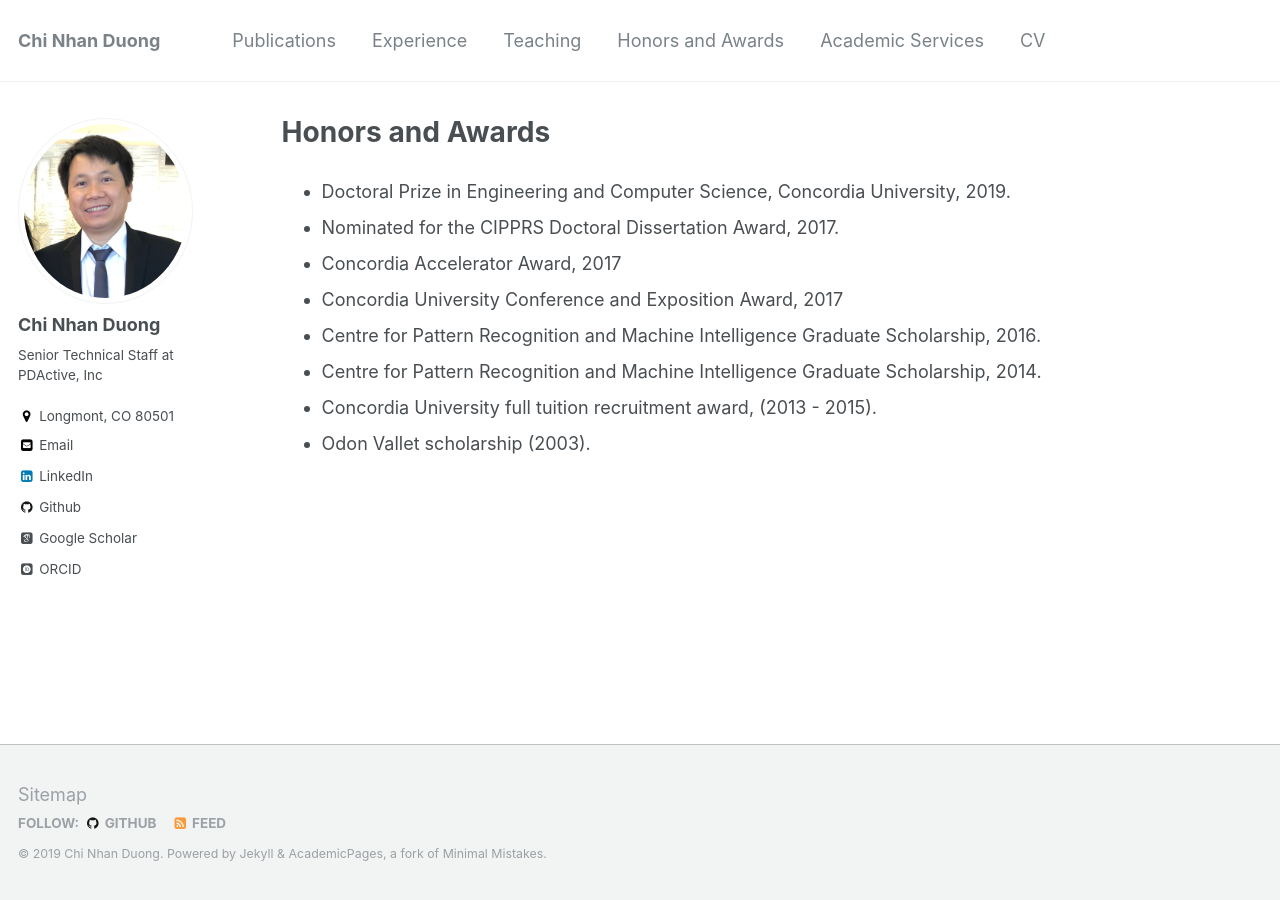
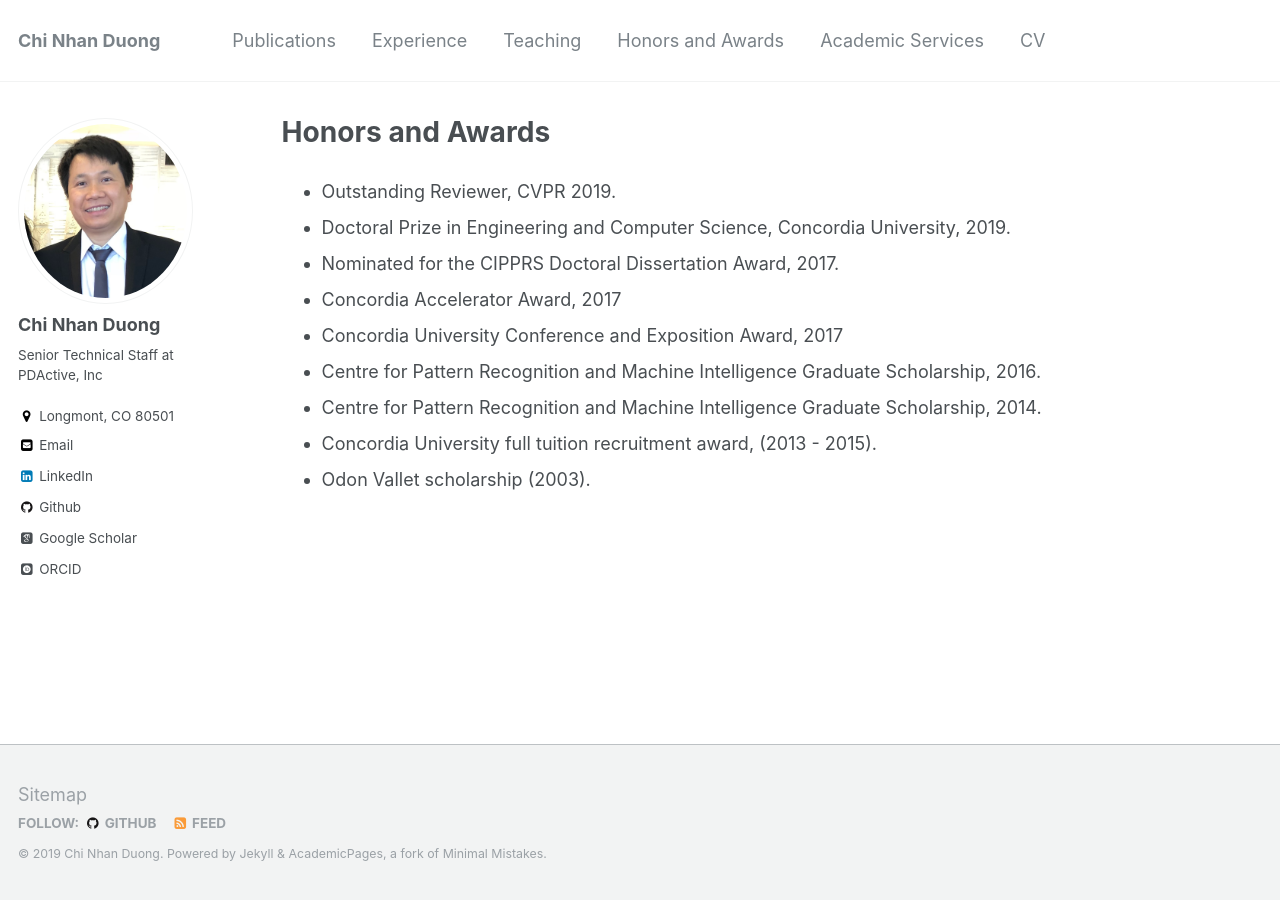
Before and after one commit to dcnhan/dcnhan.github.io, a Jekyll site: the page built from _pages/honors.md, in a window 1280 px wide. Built offline with Jekyll 4.4.1, drawn with Linux system fonts in a browser that asks for light colours; some web fonts are replaced.

Commit message:
Build website

```diff
--- a/_pages/honors.md
+++ b/_pages/honors.md
@@ -3,6 +3,7 @@ title: "Honors and Awards"
 permalink: /honors/
 author_profile: true
 ---
+* Outstanding Reviewer, CVPR 2019.
 * Doctoral Prize in Engineering and Computer Science, Concordia University, 2019.
 * Nominated for the CIPPRS Doctoral Dissertation Award, 2017.
 * Concordia Accelerator Award, 2017
```
